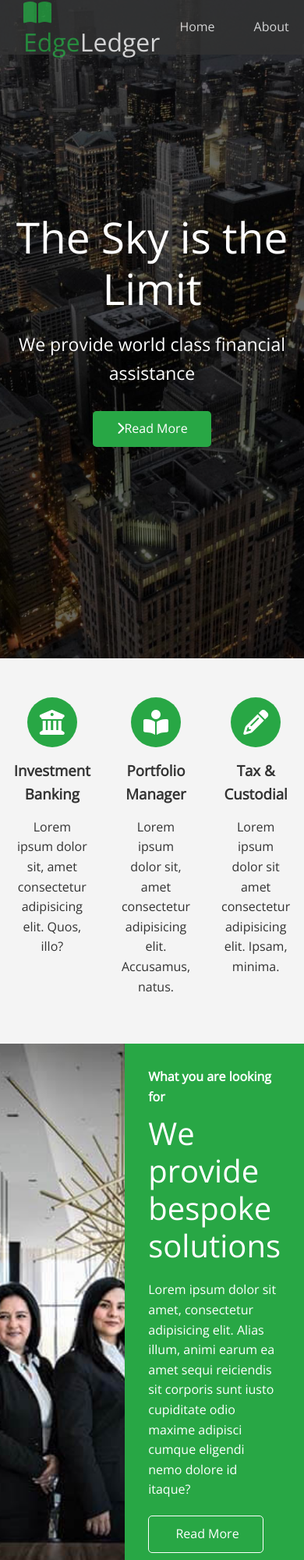
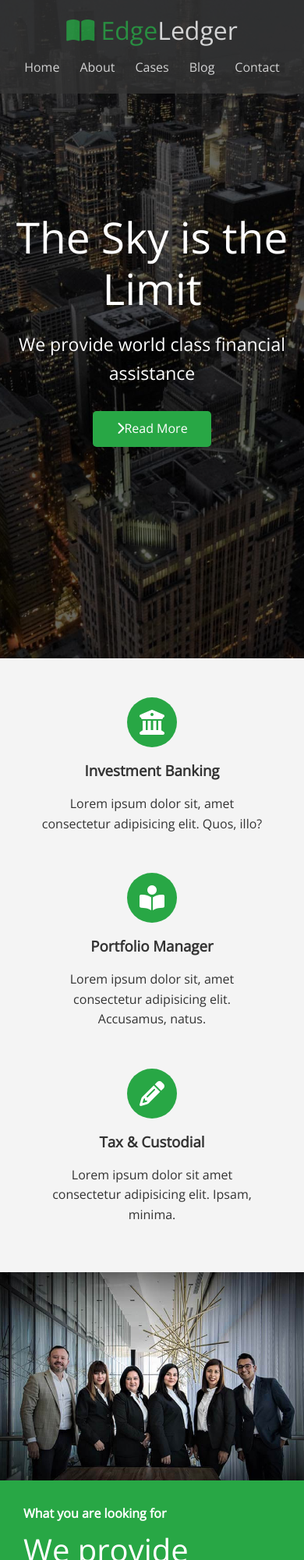
Before and after one commit to emre1n/html-css-projects, a plain HTML site: page 02-edgeledger-website/index.html in a window 390 px wide. Shown: the top 2000 px of the page at 78% size. Drawn offline with nearby package versions, Linux system fonts and the light colour scheme.

Commit message:
add media queries for mobile view

```diff
--- a/02-edgeledger-website/css/style.css
+++ b/02-edgeledger-website/css/style.css
@@ -189,3 +189,31 @@ img {
 .footer .social > * {
   margin-right: 30px;
 }
+
+/* Mobile */
+@media (max-width: 768px) {
+  .navbar {
+    flex-direction: column;
+    height: 120px;
+    padding: 20px;
+  }
+
+  .navbar a {
+    padding: 10px;
+    margin: 0 3px;
+  }
+
+  .flex-items {
+    flex-direction: column;
+  }
+
+  .flex-columns .column,
+  .flex-grid .column {
+    flex: 100%;
+    max-width: 100%;
+  }
+
+  .team img {
+    width: 70%;
+  }
+}
```
